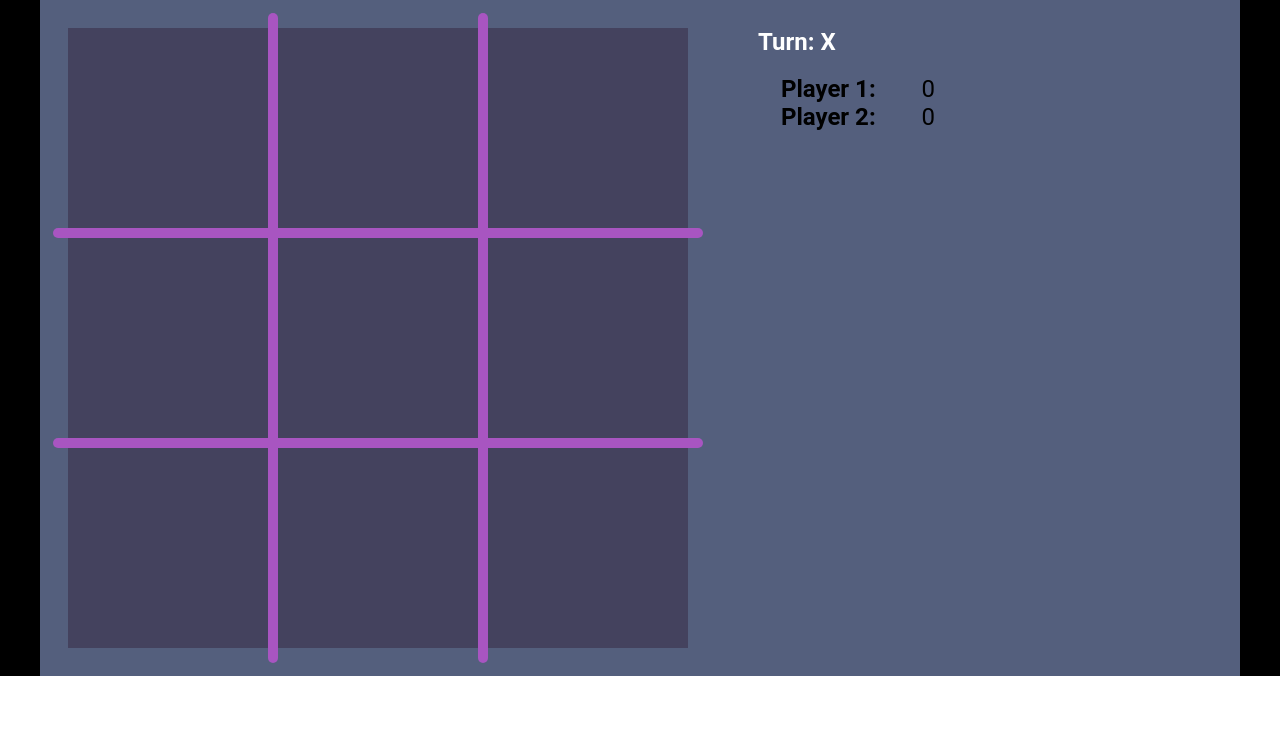
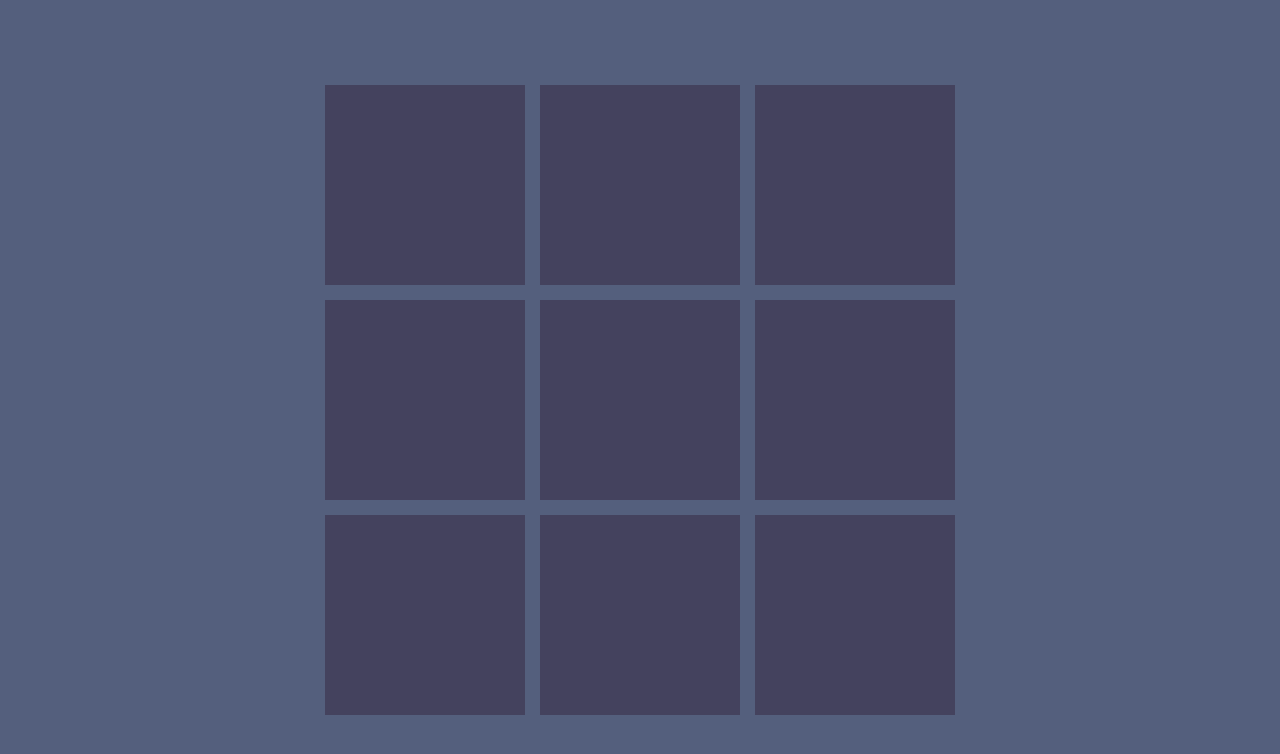
Before and after one commit to vmd94work/tic-tac, a React (Create React App) app: page / in a window 1280 px wide. Shown: the top 754 px of the page. Built offline with nearby package versions, Linux system fonts and the light colour scheme.

Commit message:
tictac ver 2.0

```diff
--- a/src/App.css
+++ b/src/App.css
@@ -1,94 +1,21 @@
+:root {
+  --primery: #44425e;
+  --secondary: #545f7d;
+  --grid-color: #a855c1;
+}
+
 * {
   font-family: "Roboto", sans-serif;
   margin: 0 auto;
   padding: 0;
   box-sizing: border-box;
 }
-li {
-  list-style-type: none;
-}
-.wrapper {
-  background-color: rgb(0, 0, 0);
+
+.app {
+  height: 100vh;
   width: 100%;
-}
-.game {
-  display: flex;
-  width: 1200px;
-  padding: 0.5rem;
-  background-color: #545f7d;
-}
-
-
-
-
-/* board */
-.board {
-  width: 620px;
-  height: 620px;
-  margin: 20px;
-  position: relative;
-  background-color: #44425e;
-}
-.board__items {
-  display: grid;
-  grid-template-columns: repeat(3, 1fr);
-  grid-template-rows: repeat(3, 1fr);
-  grid-column-gap: 9px;
-  grid-row-gap: 10px;
-  position: relative;
-  cursor: pointer;
-}
-
-.grid__block {
-  position: relative;
-}
-.vertical {
-  display: flex;
-  flex-direction: row;
-  position: absolute;
-  top: -15px;
-  left: 200px;
-}
-.vl:nth-last-child(n + 2) {
-  border-left: 10px solid #a855c1;
-  margin-right: 200px;
-  height: 650px;
-  border-radius: 10px;
-}
-.horizontal {
-  display: flex;
-  flex-direction: row;
-  position: absolute;
-  transform: rotate(90deg);
-  top: 85px;
-  left: 100px;
-}
-.hz:nth-last-child(n + 2) {
-  border-left: 10px solid #a855c1;
-  height: 650px;
-  margin-right: 200px;
-  border-radius: 10px;
-}
-
-
-
-
-
-/* players */
-.players__block {
-  margin: 20px 50px;
-}
-.players__turn{
-  color: #fff;
-}
-.players {
-  width: 200px;
-  justify-content: space-between;
-}
-.player {
+  background-color: var(--secondary);
   display: flex;
   align-items: center;
+  justify-content: center;
 }
-.player__score {
-  font-size: 1.5rem;
-}
--- a/src/App.js
+++ b/src/App.js
@@ -1,132 +1,13 @@
-import React, { useState } from 'react'
-import './App.css'
-import './Square.css'
-import Tac from './component/Tac/Tac'
-import Tic from './component/Tic/Tic'
+import React from "react";
+import "./App.css";
+import "./Square.css";
+import TicTacToe from "./component/TicTacToe/TicTacToe";
 
 function App() {
-  const [turn, setTurn] = useState('X')
-  const [cells, setCells] = useState(Array(9).fill(''))
-  const [winner, setWinner] = useState('')
-  const checkWinner = (squares) => {
-    let combos = {
-      across: [
-        [0, 1, 2],
-        [3, 4, 5],
-        [6, 7, 8],
-      ],
-      down: [
-        [0, 3, 6],
-        [1, 4, 7],
-        [2, 5, 8],
-      ],
-      diagnol: [
-        [0, 4, 8],
-        [2, 4, 6],
-      ],
-    }
-    for (let combo in combos) {
-      combos[combo].forEach((pattern) => {
-        if (
-          squares[pattern[0]] === '' ||
-          squares[pattern[1]] === '' ||
-          squares[pattern[2]] === ''
-        ) {
-        } else if (
-          squares[pattern[0]] === squares[pattern[1]] &&
-          squares[pattern[1]] === squares[pattern[2]]
-        ) {
-          setWinner(squares[pattern[0]])
-        }
-      })
-    }
-  }
-
-  const handleClick = (num) => {
-    if (cells[num] !== '') {
-      alert('already clicked')
-      return
-    }
-
-    let squares = [...cells]
-
-    if (turn === 'X') {
-      squares[num] = <Tac key="1" />
-      setTurn('O')
-    } else {
-      squares[num] = <Tic key="2" />
-      setTurn('X')
-    }
-    console.log(squares)
-
-    setCells(squares)
-    checkWinner(squares)
-  }
-  const handleRestart = () => {
-    setWinner(null)
-    setCells(Array(9).fill(''))
-  }
-
-  const Square = ({ num }) => {
-    return (
-      <div className="square" onClick={() => handleClick(num)}>
-        {cells[num]}
-      </div>
-    )
-  }
-
   return (
-    <div className="wrapper">
-      <div className="game">
-        <div className="board">
-          <div className="board__grid">
-            <div className="grid__block">
-              <div className="vertical">
-                <div className="vl"></div>
-                <div className="vl"></div>
-                <div className="vl"></div>
-              </div>
-              <div className="horizontal">
-                <div className="hz"></div>
-                <div className="hz"></div>
-                <div className="hz"></div>
-              </div>
-            </div>
-          </div>
-          <div className="board__items">
-            <Square num={0} />
-            <Square num={1} />
-            <Square num={2} />
-            <Square num={3} />
-            <Square num={4} />
-            <Square num={5} />
-            <Square num={6} />
-            <Square num={7} />
-            <Square num={8} />
-          </div>
-        </div>
-        <div className="players__block">
-          <h2 className="players__turn"> Turn: {turn} </h2>
-          <br />
-          {winner && (
-            <>
-              <p>{winner} is the winner!</p>
-              <button onClick={() => handleRestart()}>Play Again</button>
-            </>
-          )}
-          <div className="players">
-            <div className="player">
-              <h2 className="player__title">Player 1:</h2>
-              <span className="player__score">0</span>
-            </div>
-            <div className="player">
-              <h2 className="player__title">Player 2:</h2>
-              <span className="player__score">0</span>
-            </div>
-          </div>
-        </div>
-      </div>
+    <div className="app">
+      <TicTacToe />
     </div>
-  )
+  );
 }
-export default App
+export default App;
--- /dev/null
+++ b/src/component/Square/Square.css
@@ -0,0 +1,19 @@
+.board {
+  display: grid;
+  grid-template-columns: repeat(3, auto);
+  align-items: center;
+  justify-content: center;
+  grid-gap: 15px;
+  border-radius: 10px;
+}
+.square {
+  background-color: var(--primery);
+  height: 200px;
+  width: 200px;
+  display: flex;
+  align-items: center;
+  justify-content: center;
+  cursor: pointer;
+  color: white;
+  font-size: 4rem;
+}
--- /dev/null
+++ b/src/component/Square/Square.js
@@ -0,0 +1,22 @@
+import React from "react";
+import "./Square.css";
+
+const Square = ({ clickedArray, handleClick }) => {
+  return (
+    <div className="board">
+      {clickedArray.map((item, idx) => {
+        if (item === "") {
+          return (
+            <div className="square" key={idx} onClick={() => handleClick(idx)}>
+              {item}
+            </div>
+          );
+        } else {
+          return <div className="square__active">{item}</div>;
+        }
+      })}
+    </div>
+  );
+};
+
+export default Square;
--- a/src/component/Tac/Tac.css
+++ b/src/component/Tac/Tac.css
@@ -1,6 +1,12 @@
 .tac {
-    font-size: 200px;
-    color: #c4c4c4;
-    line-height: 100px;
-    text-align: center;
+  background-color: var(--primery);
+  height: 200px;
+  width: 200px;
+  display: flex;
+  align-items: center;
+  justify-content: center;
+  font-size: 200px;
+  color: #c4c4c4;
+  line-height: 100px;
+  text-align: center;
 }
--- a/src/component/Tic/Tic.css
+++ b/src/component/Tic/Tic.css
@@ -1,6 +1,13 @@
-.tic{
-    width: 150px;
-    height: 150px;
-    border: 10px solid #c4c4c4;
-    border-radius: 75px;
+.tic {
+  background-color: var(--primery);
+  height: 200px;
+  width: 200px;
+  display: flex;
+  align-items: center;
+  justify-content: center;
+  font-size: 170px;
+  font-weight: bold;
+  color: #c4c4c4;
+  line-height: 100px;
+  text-align: center;
 }
--- a/src/component/Tic/Tic.js
+++ b/src/component/Tic/Tic.js
@@ -1,8 +1,12 @@
-import React from 'react'
-import './Tic.css'
+import React from "react";
+import "./Tic.css";
 
 const Tic = () => {
-  return <div className="tic"></div>
-}
+  return (
+    <div className="tic">
+      <span>&#9711;</span>
+    </div>
+  );
+};
 
-export default Tic
+export default Tic;
--- /dev/null
+++ b/src/component/TicTacToe/TicTacToe.js
@@ -0,0 +1,49 @@
+import React, { useState } from "react";
+import Square from "../Square/Square";
+import Tic from "../Tic/Tic";
+import Tac from "../Tac/Tac";
+import "./TicTacToe.css";
+
+const EMPTY = "";
+const X_PLAYER = <Tac />;
+const O_PLAYER = <Tic />;
+const winCombination = [
+  [0, 1, 2],
+  [3, 4, 5],
+  [6, 7, 8],
+  [0, 3, 6],
+  [1, 4, 7],
+  [2, 5, 8],
+  [0, 4, 8],
+  [2, 4, 6],
+];
+
+const Tictactoe = () => {
+  const [grid, setGrid] = useState(Array(9).fill(EMPTY));
+  const [player, setPlayer] = useState(false);
+
+  function handleClick(id) {
+    setGrid(
+      grid.map((item, idx) => {
+        if (idx === id) {
+          if (player) {
+            return X_PLAYER;
+          } else {
+            return O_PLAYER;
+          }
+        } else {
+          return item;
+        }
+      })
+    );
+    setPlayer(!player);
+  }
+
+  return (
+    <div className="tic-tac-toe">
+      <Square clickedArray={grid} handleClick={handleClick} />
+    </div>
+  );
+};
+
+export default Tictactoe;
```
Also changed, not shown: src/component/TicTacToe/TicTacToe.css (added), 2 other files (tests, documents, lock files or other folders).
